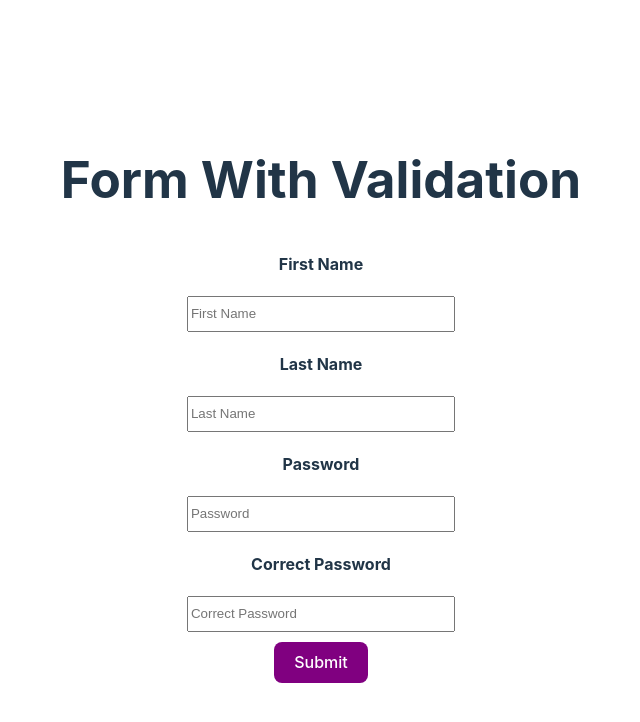
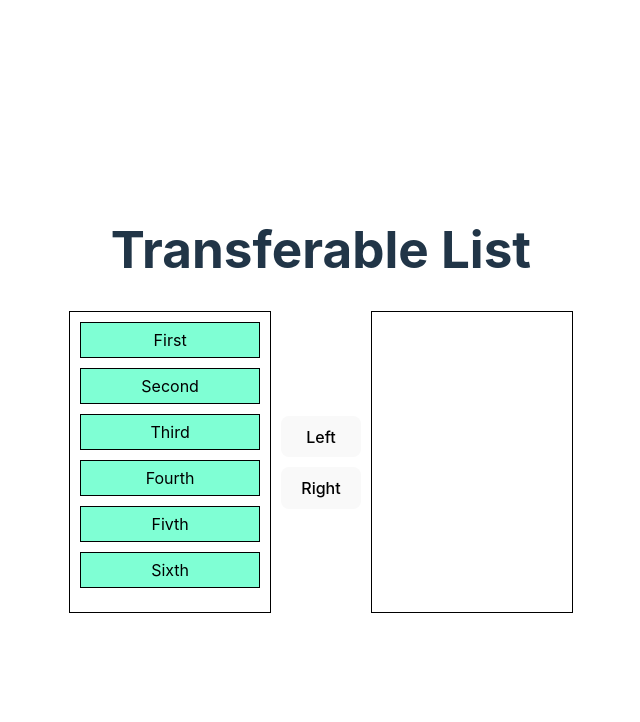
Before and after one commit to saurabhsep99/react-machine-coding, a React (Vite) app: page / in a window 1280 px wide. Shown: the top 722 px of the page, without its empty margins (319-959 px from the left). Built offline with nearby package versions, Linux system fonts and the light colour scheme.

Commit message:
added transferable list coding solution

```diff
--- a/src/App.tsx
+++ b/src/App.tsx
@@ -2,7 +2,7 @@ import { useState } from 'react'
 import './App.css'
 import NestedComponents from './components/nested-comments'
 import FormWithValidation from './components/form-with-validation'
-
+import TransferableLlist from './components/transferable-list'
 function App() {
   const [count, setCount] = useState(0)
 
@@ -12,8 +12,12 @@ function App() {
       {/* <h1>Nested Comments</h1>
       <NestedComponents/> */}
 
-      <h1>Form With Validation</h1>
+      {/* <h1>Form With Validation</h1>
         <FormWithValidation/>
+     </div> */}
+
+<h1>Transferable List</h1>
+        <TransferableLlist/>
      </div>
     </>
   )
--- /dev/null
+++ b/src/components/transferable-list/index.jsx
@@ -0,0 +1,70 @@
+import { useState } from 'react'
+
+let jsonData = [
+    { name: 'First', id: 1, checked: false },
+    { name: 'Second', id: 2, checked: false },
+    { name: 'Third', id: 3, checked: false },
+    { name: 'Fourth', id: 4, checked: false },
+    { name: 'Fivth', id: 5, checked: false },
+    { name: 'Sixth', id: 6, checked: false }
+]
+
+function TransferableLlist() {
+
+    const [firstBoxItems, setFirstBoxItems] = useState(jsonData || []);
+    const [secondBoxItems, setSecondBoxItems] = useState([]);
+
+    const transferedItems = (from, to, setFrom, setTo) => {
+        let newfrom = [...from];
+        let filteredItems = newfrom.filter((item) => item.checked)?.map((item) => ({ ...item, checked: false }))
+        let notCheckedItems = newfrom.filter((item) => !item.checked);
+        setTo([...to, ...filteredItems]);
+        setFrom(notCheckedItems);
+    }
+
+    const handleCheckedItems = (e, index, arr, context) => {
+        let newArrItems = [...arr];
+        let modifiedData = newArrItems?.map((data, idx) => {
+            if (index === idx) {
+                return { ...data, checked: !data.checked }
+            }
+            return data;
+
+
+        })
+        context === 1 ? setFirstBoxItems(modifiedData) : setSecondBoxItems(modifiedData);
+    }
+    return (
+        <div aria-label='transferable list' style={{ display: 'flex', gap: '10px', alignItems: 'center', alignContent: 'center' }}>
+            {/* //implemt first box */}
+            <div style={{ width: '200px', height: '300px', border: '1px solid black' }}>
+                {firstBoxItems?.map((item, index) => (
+                    <div key={index}>
+                        <label aria-label='first_box' aria-describedby='first box of transfereable list ' onClick={(e) => handleCheckedItems(e, index, firstBoxItems, 1)} style={{ display: 'block', margin: '10px', padding: '5px', border: '1px solid black', backgroundColor: item?.checked ? 'black' : 'aquamarine', color: item?.checked ? 'white' : 'black' }}>{item?.name}</label>
+                    </div>
+                ))}
+            </div>
+
+            {/* //implement actions */}
+            <div style={{ display: 'flex', flex: 1, flexDirection: 'column', gap: '10px' }}>
+                <button onClick={() => transferedItems(secondBoxItems, firstBoxItems, setSecondBoxItems, setFirstBoxItems)}
+                >Left</button>
+                <button onClick={() => transferedItems(firstBoxItems, secondBoxItems, setFirstBoxItems, setSecondBoxItems)}
+                >Right</button>
+            </div>
+
+            {/* //implement second box */}
+
+            <div style={{ width: '200px', height: '300px', border: '1px solid black' }}>
+                {secondBoxItems?.map((item, index) => (
+                    <div key={index}>
+                        <label onClick={(e) => handleCheckedItems(e, index, secondBoxItems)} style={{ display: 'block', margin: '10px', padding: '5px', border: '1px solid black', backgroundColor: item?.checked ? 'black' : 'aquamarine', color: item?.checked ? 'white' : 'black' }}>{item?.name}</label>
+                    </div>
+                ))}
+            </div>
+
+        </div>
+
+    )
+}
+export default TransferableLlist;
```
